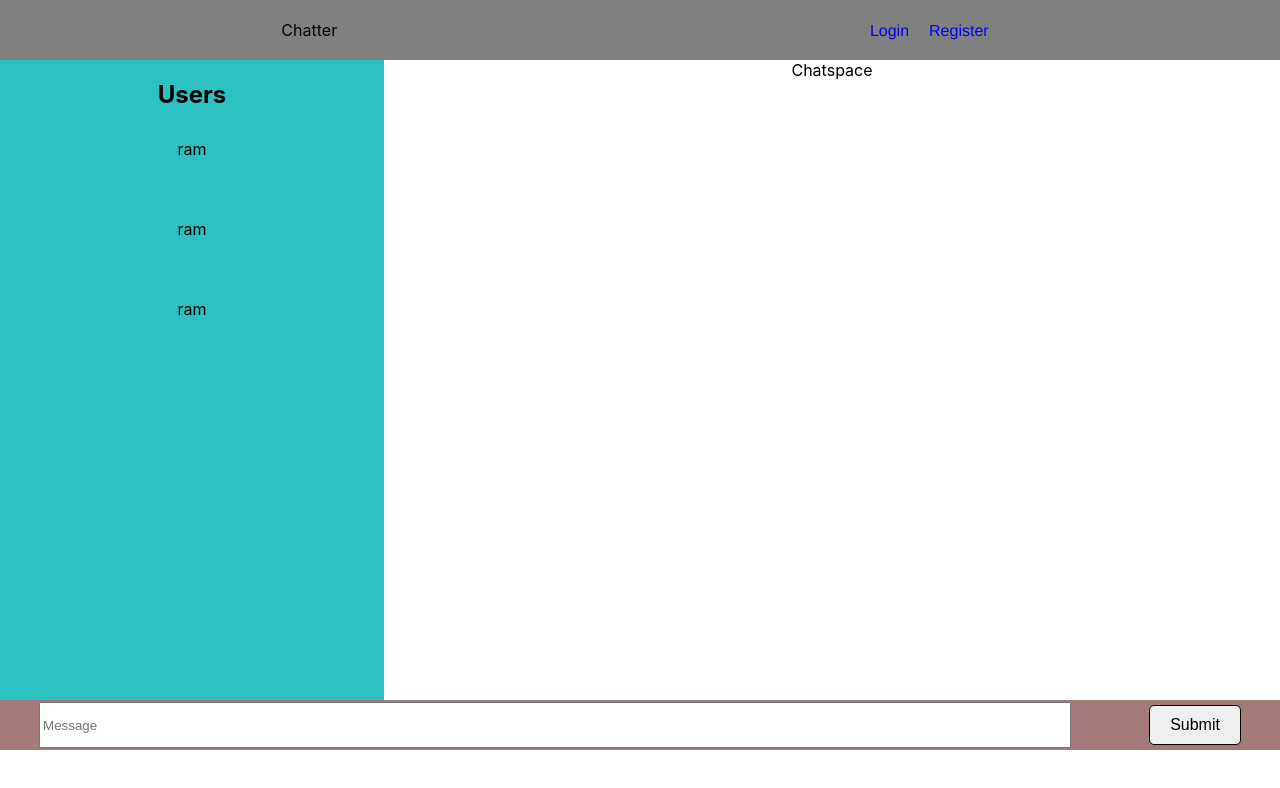
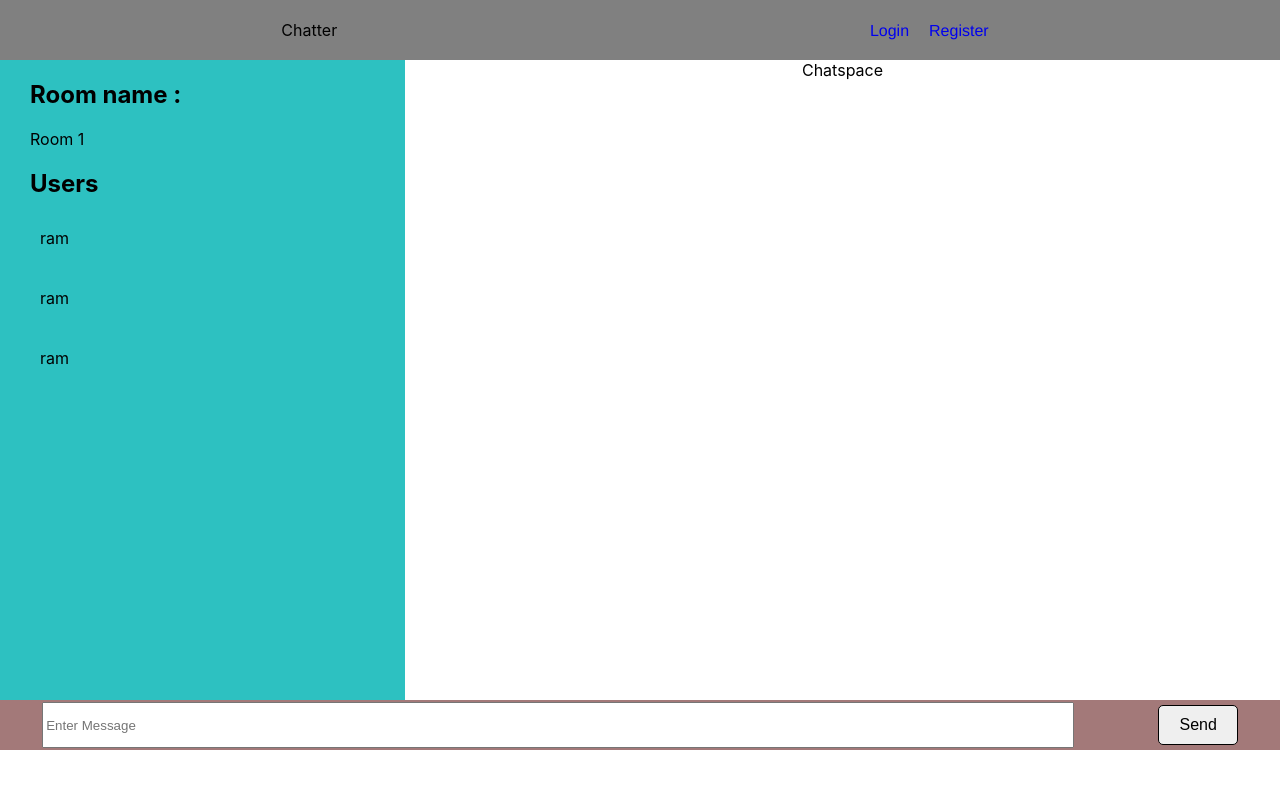
Before and after one commit to Uddeshya-UD/chatter, a React (Create React App) app: page / in a window 1280 px wide. Shown: the top 788 px of the page. Built offline with nearby package versions, Linux system fonts and the light colour scheme; no server answers.

Commit message:
first commit

```diff
--- a/public/index.html
+++ b/public/index.html
@@ -39,5 +39,8 @@
       To begin the development, run `npm start` or `yarn start`.
       To create a production bundle, use `npm run build` or `yarn build`.
     -->
+    <!-- <script src="/socket.io/socket.io.js"></script>
+    <script src="js/main.js"></script> -->
+
   </body>
 </html>
--- /dev/null
+++ b/public/js/main.js
@@ -0,0 +1,15 @@
+const chatForm = document.getElementById('messagespace');
+
+const socket = io();
+
+socket.on('message', message=>{
+    console.log(message)
+});
+
+
+chatForm.addEventListener('submit', (e) => {
+    e.preventDefault();
+
+    const msg = e.target.elememts.msg.value;
+    console.log(msg);
+})
--- a/src/components/Messagespace.jsx
+++ b/src/components/Messagespace.jsx
@@ -1,21 +1,46 @@
-import React , { useState } from 'react'
-import '../css/main.css'
+import React, { useState, useEffect } from "react";
+import "../css/main.css";
+import io from 'socket.io-client';
+import { socket } from "./Socket";
+import Socket from './Socket'
 
 const Messagespace = () => {
 
-const [inputValue , setInputValue] = useState('')
+  Socket();
 
-const handleInputValue = (e) => {
-    setInputValue(e.target.value)
+  const [inputValue, setInputValue] = useState("");
+
+  const handleInputValue = (e) => {
+    setInputValue(e.target.value);
+  };
+
+  const handleSubmit = (e) => {
+    e.preventDefault();
+    const msg = inputValue;
+    console.log(msg);
+
+    // Assuming you have a "sendMessage" event on your server
+    socket.emit("sendMessage", msg);
+
+    // Clear the input field after sending the message
+    setInputValue("");
+  };
+
+  return (
+    <>
+      <form className="messagespace" id="messagespace" onSubmit={handleSubmit}>
+        <input
+          className="textfield"
+          id="msg"
+          type="text"
+          value={inputValue}
+          onChange={handleInputValue}
+          placeholder="Enter Message"
+        />
+        <input className="send" type="submit" value="Send" />
+      </form>
+    </>
+  );
 };
 
-
-  return (
-    <div className='messagespace'>
-        <input className='textfield' type='text' value={inputValue} onChange={handleInputValue} placeholder='Message'/>
-        <input className='send' type='submit' placeholder='send'/>
-    </div>
-  )
-}
-
-export default Messagespace
+export default Messagespace;
--- a/src/components/Navbar.jsx
+++ b/src/components/Navbar.jsx
@@ -9,7 +9,7 @@ const Navbar = () => {
             <a href="/register">Register</a>
         </div>
     </div>
-  )
+  );
 }
 
 export default Navbar
--- a/src/components/Panel.jsx
+++ b/src/components/Panel.jsx
@@ -2,6 +2,11 @@ import React from 'react'
 import '../css/main.css'
 const Panel = () => {
   return (
+    <div className='panel'>
+    <div className='room'>
+            <h2>Room name :</h2>
+                <l1 className="room-name">Room 1</l1>
+    </div>
     <div className='users'>
             <h2>Users</h2>
                 <l1 className="user-items">ram</l1>
@@ -10,6 +15,7 @@ const Panel = () => {
 
 
     </div>
+   </div>
   );
 }
 
--- /dev/null
+++ b/src/components/Socket.jsx
@@ -0,0 +1,26 @@
+import io from 'socket.io-client';
+import React, { useEffect } from 'react';
+
+const socket = io('http://localhost:4000');
+
+const Socket = () => {
+  // Connect to the Socket.io server
+  useEffect(() => {
+    console.log('Connecting to the server...');
+
+    // Add event listeners or emit events as needed
+    socket.on('connect', () => {
+      console.log('Connected to the socket server');
+    });
+
+    socket.emit('sendMessage', 'Hello, server!');
+
+    // Cleanup on component unmount
+
+  }, []);
+
+  return <></>;
+};
+
+export { socket };
+export default Socket;
--- a/src/css/main.css
+++ b/src/css/main.css
@@ -8,11 +8,13 @@
     height: 80vh;
 }
 
-.users {
+.panel {
     display: block;
     width: 30%;
     height: 100%;
     background-color: rgb(45, 193, 193);
+    text-align: left;
+    padding-left: 30px;
 }
 
 
@@ -20,7 +22,7 @@
     display: block;
     height: 40px;
     padding: 10px;
-    margin: 20px;
+
 }
 
 
```
Also changed, not shown: package.json (+6 -1 lines), src/App.js (+25 -0 lines), 1 other file (tests, documents, lock files or other folders).
